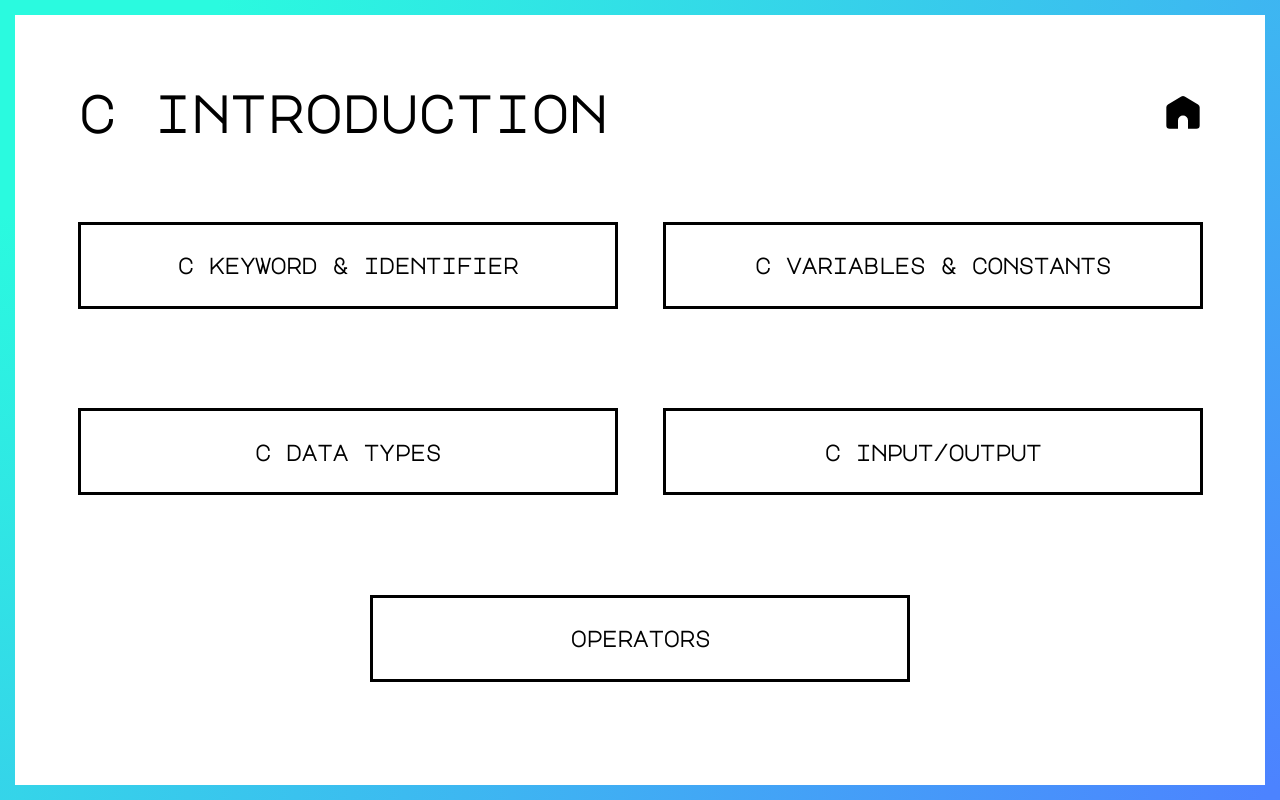
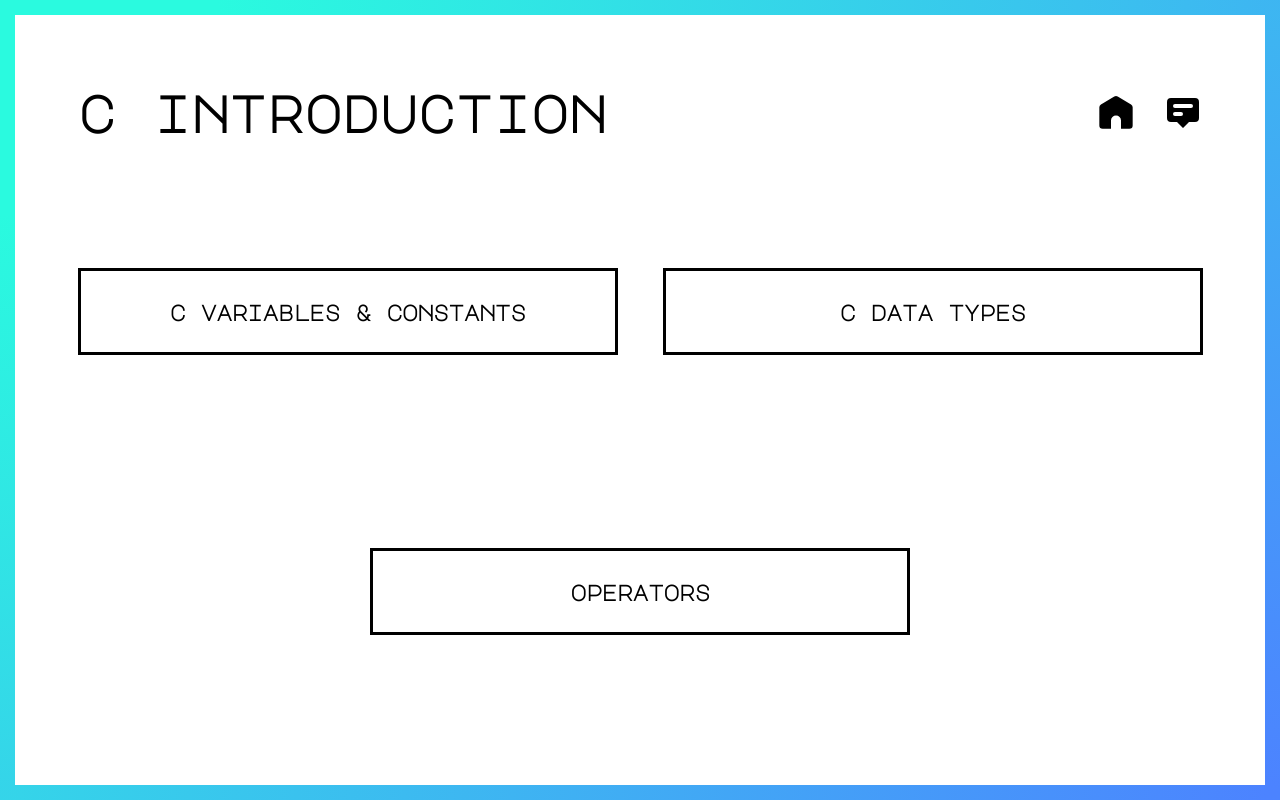
Before and after one commit to ARYN-27/WebDevProject, a PHP site: page /Sec1/sec1_landing.html in a window 1280 px wide. Run offline with PHP 8.4, Linux system fonts and the light colour scheme.

Commit message:
Navigation reformatted ✔

```diff
--- a/Sec1/sec1_landing.html
+++ b/Sec1/sec1_landing.html
@@ -104,13 +104,14 @@
 
         }
 
-        .navi-home{
+        .navi-home {
             transition: all 0.3s;
             touch-action: manipulation;
             cursor: pointer;
         }
-        .navi-home:hover{
-            fill:#2afadf;
+
+        .navi-home:hover {
+            fill: #2afadf;
         }
     </style>
 </head>
@@ -120,22 +121,26 @@
         <div class="content-box">
             <div class="navi-bar">
                 <h1>c introduction</h1>
-                <svg class="navi-home" xmlns="http://www.w3.org/2000/svg" viewBox="-2 -1.5 24 24" width="40" fill="currentColor" onclick="location.href='/WebProject/navigation-page.html'">
-                    <path
-                        d="M13 20.565v-5a3 3 0 0 0-6 0v5H2a2 2 0 0 1-2-2V7.697a2 2 0 0 1 .971-1.715l8-4.8a2 2 0 0 1 2.058 0l8 4.8A2 2 0 0 1 20 7.697v10.868a2 2 0 0 1-2 2h-5z">
-                    </path>
-                </svg>
+                <div class="mini-nav-functions">
+                    <svg class="navi-home" xmlns="http://www.w3.org/2000/svg" viewBox="-2 -1.5 24 24" width="40"
+                        fill="currentColor" onclick="location.href='/WebProject/navigation-page.html'">
+                        <path
+                            d="M13 20.565v-5a3 3 0 0 0-6 0v5H2a2 2 0 0 1-2-2V7.697a2 2 0 0 1 .971-1.715l8-4.8a2 2 0 0 1 2.058 0l8 4.8A2 2 0 0 1 20 7.697v10.868a2 2 0 0 1-2 2h-5z">
+                        </path>
+                    </svg>
+                    <svg class="navi-home" xmlns="http://www.w3.org/2000/svg" class="h-5 w-5" viewBox="0 0 20 20"
+                        width="40" fill="currentColor" onclick="location.href='../forum/index.php'">
+                        <path fill-rule="evenodd"
+                            d="M18 13V5a2 2 0 00-2-2H4a2 2 0 00-2 2v8a2 2 0 002 2h3l3 3 3-3h3a2 2 0 002-2zM5 7a1 1 0 011-1h8a1 1 0 110 2H6a1 1 0 01-1-1zm1 3a1 1 0 100 2h3a1 1 0 100-2H6z"
+                            clip-rule="evenodd" />
+                    </svg>
+                </div>
             </div>
             <div class="navigation">
                 <div class="navi-child">
-                    <h2 class="navi-button" onclick="location.href='/WebProject/Sec1/keywordnidentifier.html'">c keyword
-                        & identifier</h2>
                     <h2 class="navi-button" onclick="location.href='/WebProject/Sec1/var&const.html'">c variables &
                         constants</h2>
-                </div>
-                <div class="navi-child">
                     <h2 class="navi-button" onclick="location.href='/WebProject/Sec1/datatype.html'">c data types</h2>
-                    <h2 class="navi-button" onclick="location.href='/WebProject/Sec1/io.html'">c input/output</h2>
                 </div>
                 <div class="navi-child-forum">
                     <h2 class="navi-button" onclick="location.href='/WebProject/Sec1/operators.html'">operators</h2>
--- a/css/style.css
+++ b/css/style.css
@@ -25,6 +25,18 @@ html {
   /**
     box-shadow: rgba(0, 0, 0, 0.2) 0px 18px 50px -10px;
   */
+}
+
+.navi-home:hover {
+  fill: #2afadf;
+  box-shadow: rgba(50, 50, 93, 0.25) 0px 50px 100px -20px,
+                rgba(0, 0, 0, 0.3) 0px 30px 60px -30px;
+}
+
+.navi-home {
+  transition: all 0.3s;
+  touch-action: manipulation;
+  cursor: pointer;
 }
 
 /**
@@ -66,8 +78,24 @@ ol a:hover {
   color: #f63c61;
 }
 
-.mini-nav{
+.mini-nav {
   display: flex;
+  height: 10vh;
+  flex-direction: row;
+  justify-content: space-evenly;
+  align-items: center;
+  gap: 75%;
+  padding-top: 5px;
+  padding-left: 12px;
+  padding-right: 12px;
+}
+
+.mini-nav-functions {
+  display: flex;
+  justify-content: space-around;
+  flex-wrap: nowrap;
+  flex-direction: row;
+  gap: 27px;
 }
 
 /**
```
Also changed, not shown: Sec1/datatype.html (+19 -7 lines), Sec2/sec2_landing.html (+14 -9 lines), Sec3/sec3_landing.html (+14 -8 lines), navigation-page.html (+3 -5 lines).
